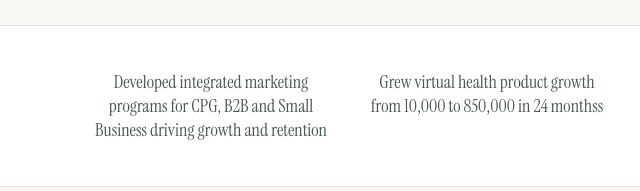
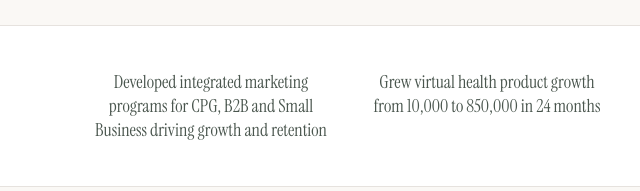
Before and after one commit to jameyshiels/jameyshiels.github.io, a plain HTML site: page index.html in a window 1280 px wide. Shown: the part 609-800 px from the top of the page, 15-655 px from the left. Drawn offline with Linux system fonts and the light colour scheme.

Commit message:
Update index.html
TYPOS!!!

```diff
--- a/index.html
+++ b/index.html
@@ -122,7 +122,7 @@
       <div class="container" style="padding-block: clamp(32px,4vw,44px);">
         <ul class="sp-proof">
           <li>Developed integrated marketing programs for CPG, B2B and Small Business driving growth and retention</li>
-          <li>Grew virtual health product growth from 10,000 to 850,000 in 24 monthss</li>
+          <li>Grew virtual health product growth from 10,000 to 850,000 in 24 months</li>
           <li>Led digital strategy, marketing technology and operations at one of the nation's largest health systems</li>
           <li>Launched branded platform that drove 1M downloads and 60% year over year conversion rate</li>
         </ul>
```
